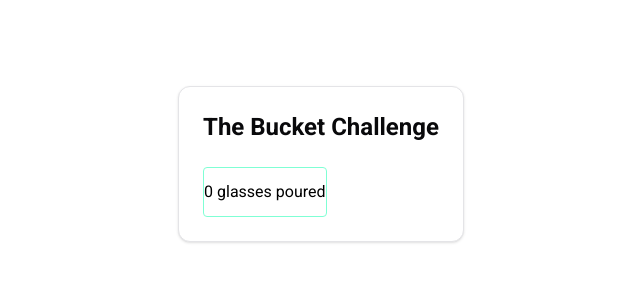
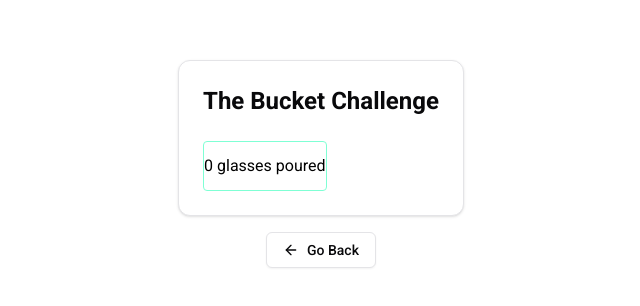
Before and after one commit to leandrovi/firstleaf-challenge, a Gatsby site: page /bucket in a window 1280 px wide. Shown: the part 236-542 px from the top of the page, without its empty margins (319-959 px from the left). Built offline with nearby package versions, Linux system fonts and the light colour scheme; Gatsby itself is replaced by a stand-in of ours; no server answers.

Commit message:
feat: add navigation button to the bucket page

```diff
--- a/src/components/ProductGrid/index.tsx
+++ b/src/components/ProductGrid/index.tsx
@@ -29,6 +29,7 @@ const ProductGrid = () => {
                   "rounded-tl-lg rounded-tr-lg rounded-bl-none md:rounded-tr-none md:rounded-bl-lg lg:rounded-tr-lg lg:rounded-bl-none xl:rounded-tr-none xl:rounded-bl-lg" // Manage borders radius
                 )}
               >
+                {/* TODO: use dynamic image */}
                 <img
                   src={product.images}
                   alt={product.name}
--- a/src/pages/bucket.tsx
+++ b/src/pages/bucket.tsx
@@ -1,9 +1,11 @@
 import React from "react";
-import { HeadFC } from "gatsby";
+import { HeadFC, Link } from "gatsby";
 
 import ThreeButtons from "@/components/TheBucket";
 import SEO from "@/components/Seo";
 import { Card, CardContent, CardHeader } from "@/components/ui/card";
+import { ArrowLeft } from "lucide-react";
+import { Button } from "@/components/ui/button";
 
 const BucketPage = (): JSX.Element => (
   <main className="mx-auto min-h-screen flex flex-col items-center justify-center px-6 py-6 xl:container">
@@ -15,6 +17,12 @@ const BucketPage = (): JSX.Element => (
         <ThreeButtons />
       </CardContent>
     </Card>
+    <Button variant="outline" className="mt-4" asChild>
+      <Link to="/" className="flex items-center gap-1">
+        <ArrowLeft size={16} />
+        Go Back
+      </Link>
+    </Button>
   </main>
 );
 
```
